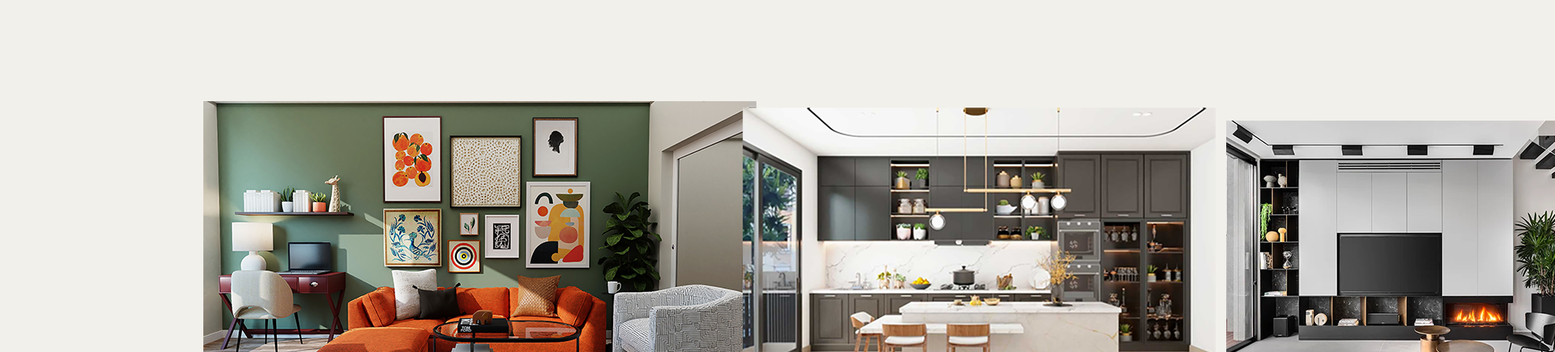
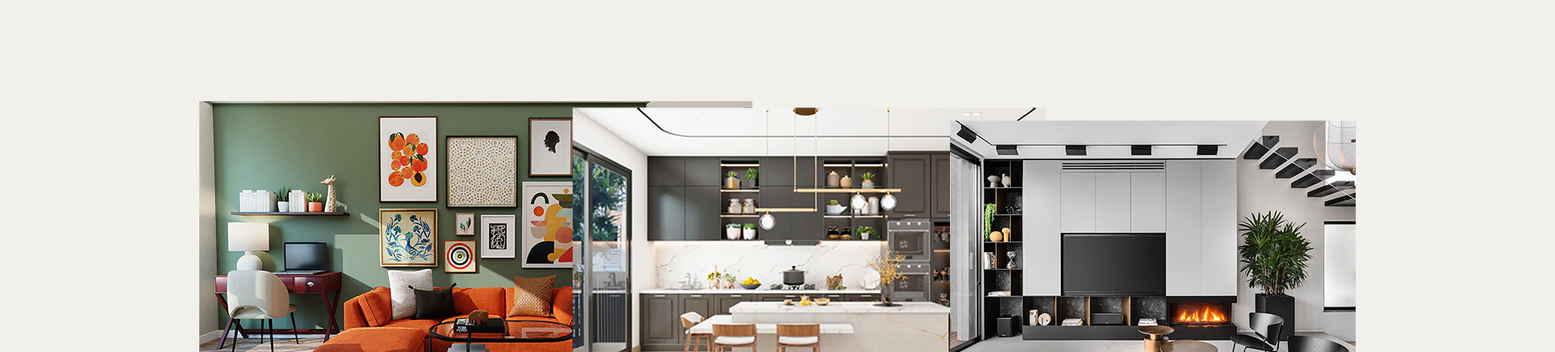
Before and after one commit to Jadzia49/Jadzia49.github.io, a plain HTML site: page webpageold2.html in a window 1280 px wide. Shown: the part 181-616 px from the top of the page at 81% size, 1920 px wide, since content can reach past the window. Drawn offline with Linux system fonts and the light colour scheme; a web font is replaced by a local one.

Commit message:
Add files via upload

```diff
--- a/webold2.css
+++ b/webold2.css
@@ -23,7 +23,6 @@ h1{
 h2{
     margin: 0;
   font-family: "Atkinson Hyperlegible Mono", sans-serif;
-  font-optical-sizing: auto;
   font-weight: bold;
   font-style: normal;
 }
@@ -39,19 +38,19 @@ h2{
 #Design1{
     position: absolute;
     top: 215px;
-    left: 55px;
+    left: 50px;
 }
 
 #Design2{
     position: absolute;
     top: 215px;
-    left: 710px;
+    left: 500px;
 }
 
 #Design3{
     position: absolute;
     top: 215px;
-    left: 1291px;
+    left: 950px;
 }
 
 
```
